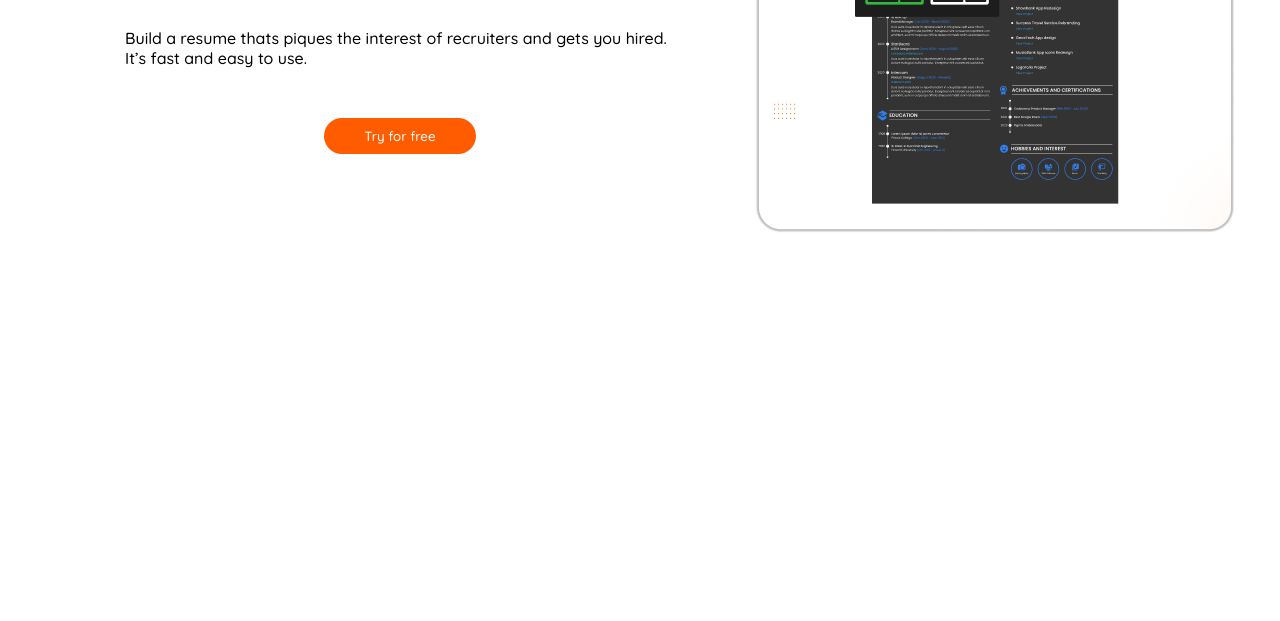
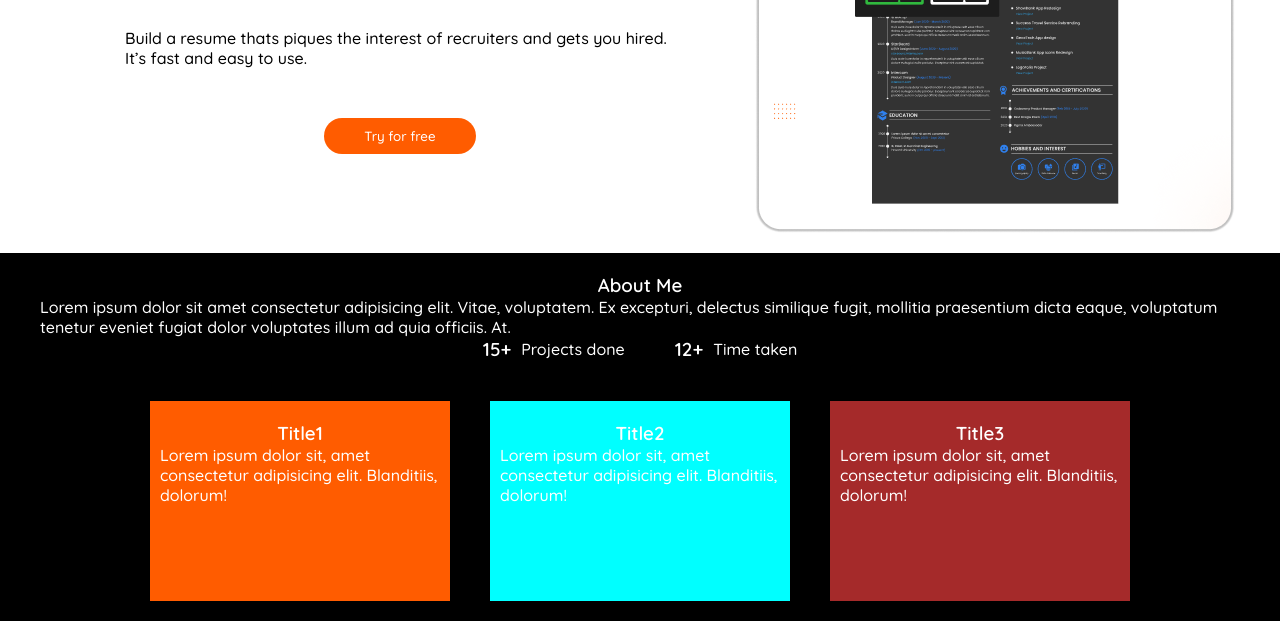
Before and after one commit to Beemhuse/RWD, a plain HTML site: page pages/lesson-4.html in a window 1280 px wide. Shown: the part 295-916 px from the top of the page. Before the commit the page ends 800 px from the top, so only its background shows below. Drawn offline with Linux system fonts and the light colour scheme.

Commit message:
added about me section

```diff
--- a/pages/lesson-4.html
+++ b/pages/lesson-4.html
@@ -40,6 +40,40 @@
 
 
     </header>
+<main>
+    <section id="aboutme">
+<h3 class="about-header">About Me</h3>
+<p>Lorem ipsum dolor sit amet consectetur adipisicing elit. Vitae, voluptatem. Ex excepturi, delectus similique fugit, mollitia praesentium dicta eaque, voluptatum tenetur eveniet fugiat dolor voluptates illum ad quia officiis. At.</p>
+<div class="item-list">
+
+    <div class="item">
+        <h3>15+</h3>
+        <p>Projects done</p>
+    </div>
+
+    <div class="item">
+        <h3>12+</h3>
+        <p>Time taken</p>
+    </div>
+</div>
+
+<div class="card-container">
+    <div class="card" id="card-item1">
+        <h3>Title1</h3>
+        <p>Lorem ipsum dolor sit, amet consectetur adipisicing elit. Blanditiis, dolorum!</p>
+    </div>
+    <div class="card" id="card-item2">
+        <h3>Title2</h3>
+        <p>Lorem ipsum dolor sit, amet consectetur adipisicing elit. Blanditiis, dolorum!</p>
+    </div>
+    <div class="card" id="card-item3">
+        <h3>Title3</h3>
+        <p>Lorem ipsum dolor sit, amet consectetur adipisicing elit. Blanditiis, dolorum!</p>
+    </div>
+
+</div>
+    </section>
+</main>
 
 </body>
 </html>
--- a/styles/resume.css
+++ b/styles/resume.css
@@ -99,3 +99,46 @@ letter-spacing: 0.01em;
     color:#fff;
     cursor: pointer;
 }
+
+#aboutme{
+
+    background-color: #000;
+    color: white;
+    padding: 20px 40px;
+}
+.about-header{
+    text-align: center;
+}
+.item-list{
+    display: flex;
+    justify-content: center;
+    gap: 50px;
+}
+.item{
+    display: flex;
+    align-items: center;
+    gap: 10px;
+}
+.card-container{
+    display: flex;
+    justify-content: center;
+    gap: 40px;
+    margin-top: 40px;
+}
+#card-item1{
+    background-color: #FF5C00;
+}
+#card-item2{
+background-color: aqua;
+}
+#card-item3{
+background-color: brown;
+}
+.card{
+    width: 300px;
+    height: 200px;
+    padding: 20px 10px;
+}
+.card>h3{
+    text-align: center;
+}
```
